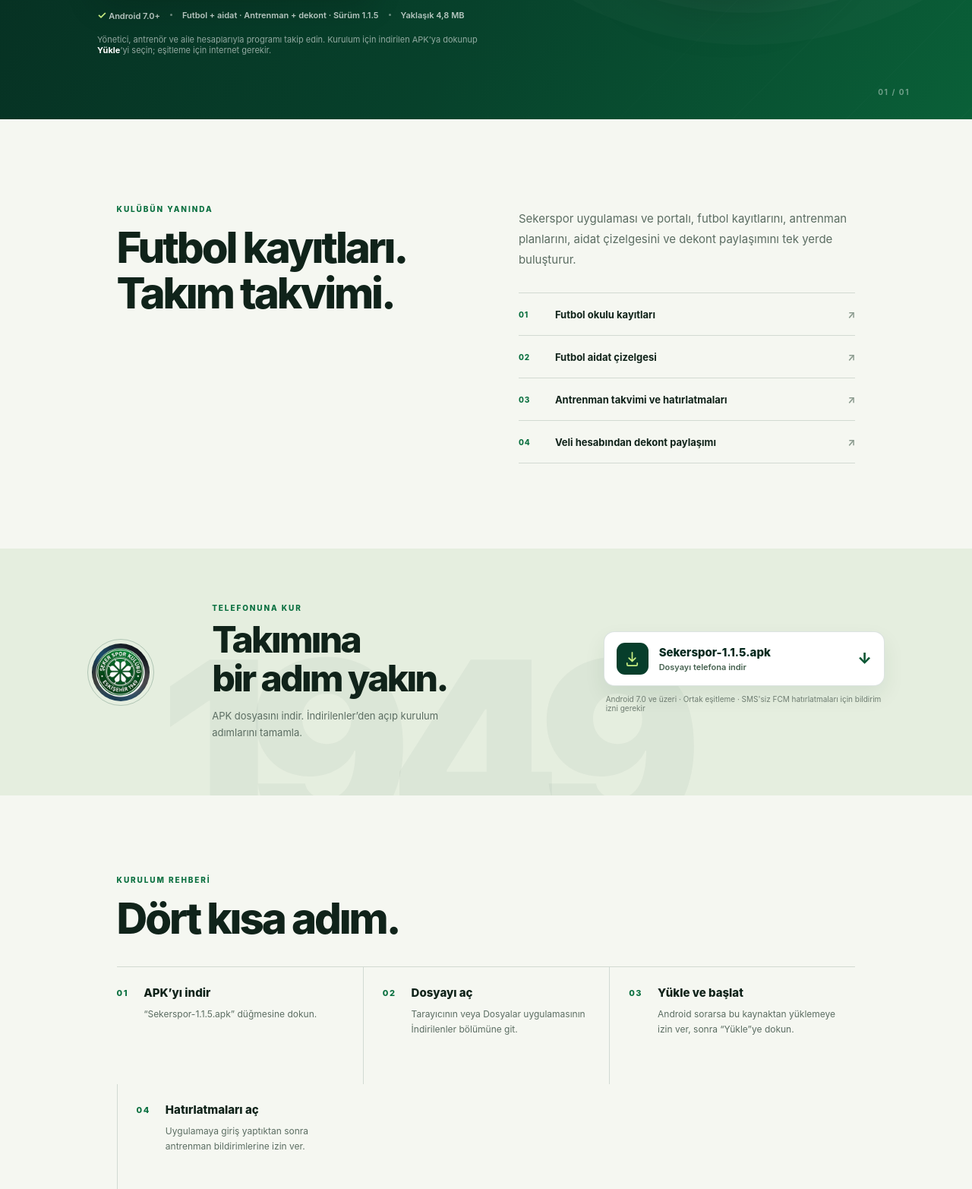
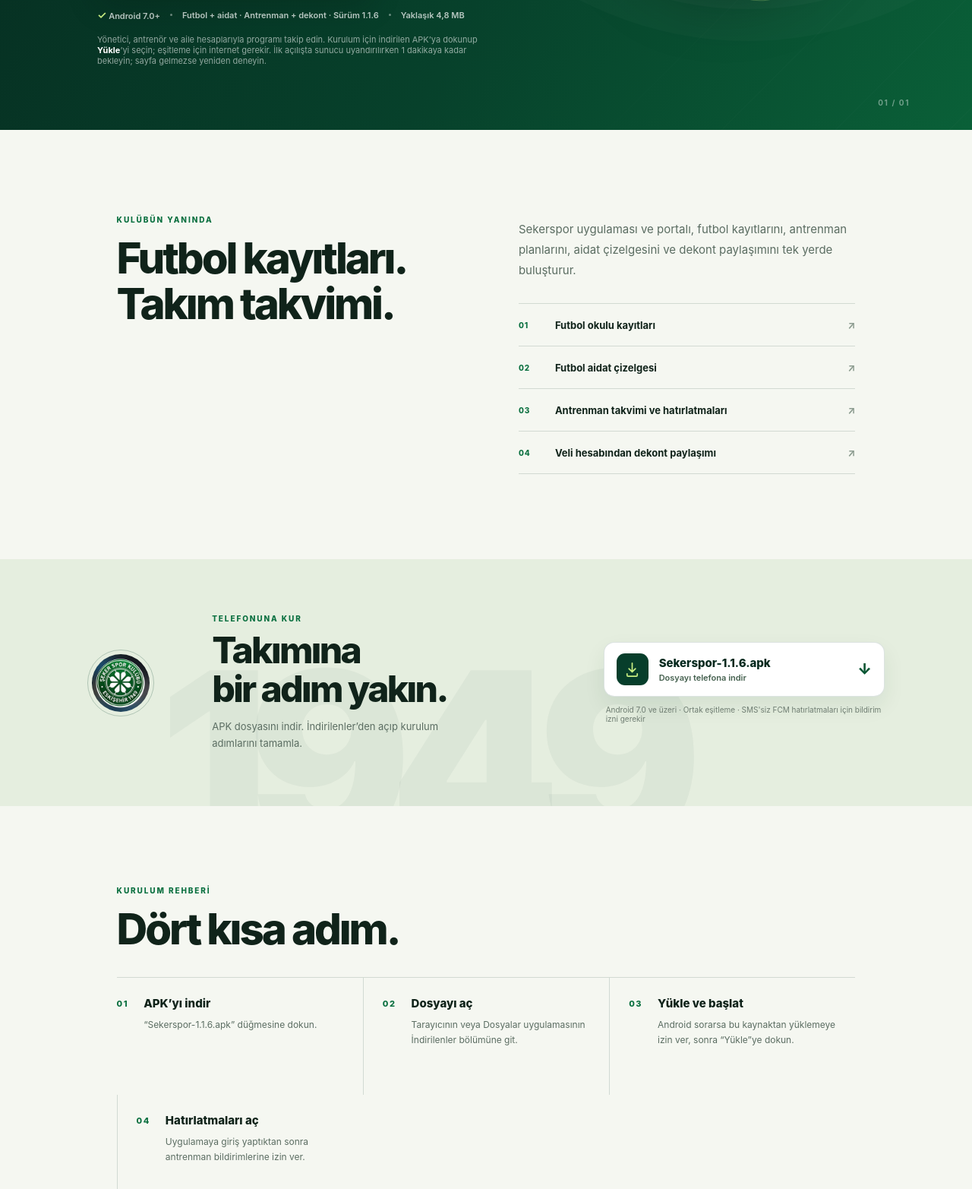
Before and after one commit to musa0326/koncask, a plain HTML site: page download/index.html in a window 1280 px wide. Shown: the part 611-2176 px from the top of the page at 76% size. Drawn offline with Linux system fonts and the light colour scheme.

Commit message:
Publish Sekerspor Android 1.1.6

```diff
--- a/download/index.html
+++ b/download/index.html
@@ -21,8 +21,8 @@
     </a>
     <nav aria-label="Ana gezinme">
       <a class="nav-link" href="#uygulama">Uygulama</a>
-      <a class="nav-link" href="https://sekerspor-e2ft5wgs.manus.space/portal/">Veli / antrenör girişi</a>
-      <a class="nav-link" href="../">Yönetim paneli</a>
+      <a class="nav-link" href="https://sekerspor-api-gateway.onrender.com/portal/">Veli / antrenör girişi</a>
+      <a class="nav-link" href="https://sekerspor-api-gateway.onrender.com/panel/">Yönetim paneli</a>
       <a class="nav-cta" href="#indir">APK’yı indir <span aria-hidden="true">↓</span></a>
     </nav>
   </header>
@@ -35,7 +35,7 @@
         <p class="kicker">SEKERSPOR ANDROID UYGULAMASI</p>
         <h1 id="hero-title">Kulübün,<br><span>cebinde.</span></h1>
         <p class="hero-description">Futbol okulu kayıtları, antrenman takvimi ve aidat dekontları — Sekerspor kulübüne telefonundan ulaş.</p>
-        <a class="download-button" href="./Sekerspor-1.1.5.apk" download="Sekerspor-1.1.5.apk" type="application/vnd.android.package-archive">
+        <a class="download-button" href="./Sekerspor-1.1.6.apk" download="Sekerspor-1.1.6.apk" type="application/vnd.android.package-archive">
           <span class="download-icon" aria-hidden="true">
             <svg viewBox="0 0 24 24" fill="none"><path d="M12 3v12m0 0 4.5-4.5M12 15l-4.5-4.5M5 17.5v2A1.5 1.5 0 0 0 6.5 21h11a1.5 1.5 0 0 0 1.5-1.5v-2" stroke="currentColor" stroke-width="1.8" stroke-linecap="round" stroke-linejoin="round"/></svg>
           </span>
@@ -45,11 +45,11 @@
         <div class="app-facts" aria-label="Uygulama bilgileri">
           <span><i class="fact-check" aria-hidden="true">✓</i> Android 7.0+</span>
           <span class="fact-divider" aria-hidden="true"></span>
-          <span>Futbol + aidat · Antrenman + dekont · Sürüm 1.1.5</span>
+          <span>Futbol + aidat · Antrenman + dekont · Sürüm 1.1.6</span>
           <span class="fact-divider" aria-hidden="true"></span>
           <span>Yaklaşık 4,8 MB</span>
         </div>
-        <p class="hero-note">Yönetici, antrenör ve aile hesaplarıyla programı takip edin. Kurulum için indirilen APK’ya dokunup <b>Yükle</b>’yi seçin; eşitleme için internet gerekir.</p>
+        <p class="hero-note">Yönetici, antrenör ve aile hesaplarıyla programı takip edin. Kurulum için indirilen APK’ya dokunup <b>Yükle</b>’yi seçin; eşitleme için internet gerekir. İlk açılışta sunucu uyandırılırken 1 dakikaya kadar bekleyin; sayfa gelmezse yeniden deneyin.</p>
       </div>
 
       <div class="hero-art" aria-label="Sekerspor Spor Kulübü arması">
@@ -87,9 +87,9 @@
         <p>APK dosyasını indir. İndirilenler’den açıp kurulum adımlarını tamamla.</p>
       </div>
       <div class="install-action">
-        <a class="download-button download-button-light" href="./Sekerspor-1.1.5.apk" download="Sekerspor-1.1.5.apk" type="application/vnd.android.package-archive">
+        <a class="download-button download-button-light" href="./Sekerspor-1.1.6.apk" download="Sekerspor-1.1.6.apk" type="application/vnd.android.package-archive">
           <span class="download-icon" aria-hidden="true"><svg viewBox="0 0 24 24" fill="none"><path d="M12 3v12m0 0 4.5-4.5M12 15l-4.5-4.5M5 17.5v2A1.5 1.5 0 0 0 6.5 21h11a1.5 1.5 0 0 0 1.5-1.5v-2" stroke="currentColor" stroke-width="1.8" stroke-linecap="round" stroke-linejoin="round"/></svg></span>
-          <span class="download-label"><strong>Sekerspor-1.1.5.apk</strong><small>Dosyayı telefona indir</small></span>
+          <span class="download-label"><strong>Sekerspor-1.1.6.apk</strong><small>Dosyayı telefona indir</small></span>
           <span class="download-arrow" aria-hidden="true">↓</span>
         </a>
         <p class="download-footnote">Android 7.0 ve üzeri · Ortak eşitleme · SMS'siz FCM hatırlatmaları için bildirim izni gerekir</p>
@@ -100,7 +100,7 @@
       <p class="section-label">KURULUM REHBERİ</p>
       <h2 id="steps-title">Dört kısa adım.</h2>
       <div class="steps-list">
-        <article class="step"><span class="step-no">01</span><div><h3>APK’yı indir</h3><p>“Sekerspor-1.1.5.apk” düğmesine dokun.</p></div></article>
+        <article class="step"><span class="step-no">01</span><div><h3>APK’yı indir</h3><p>“Sekerspor-1.1.6.apk” düğmesine dokun.</p></div></article>
         <article class="step"><span class="step-no">02</span><div><h3>Dosyayı aç</h3><p>Tarayıcının veya Dosyalar uygulamasının İndirilenler bölümüne git.</p></div></article>
         <article class="step"><span class="step-no">03</span><div><h3>Yükle ve başlat</h3><p>Android sorarsa bu kaynaktan yüklemeye izin ver, sonra “Yükle”ye dokun.</p></div></article>
         <article class="step"><span class="step-no">04</span><div><h3>Hatırlatmaları aç</h3><p>Uygulamaya giriş yaptıktan sonra antrenman bildirimlerine izin ver.</p></div></article>
```
Also changed, not shown: index.html (+1 -1 lines), 1 other file.
